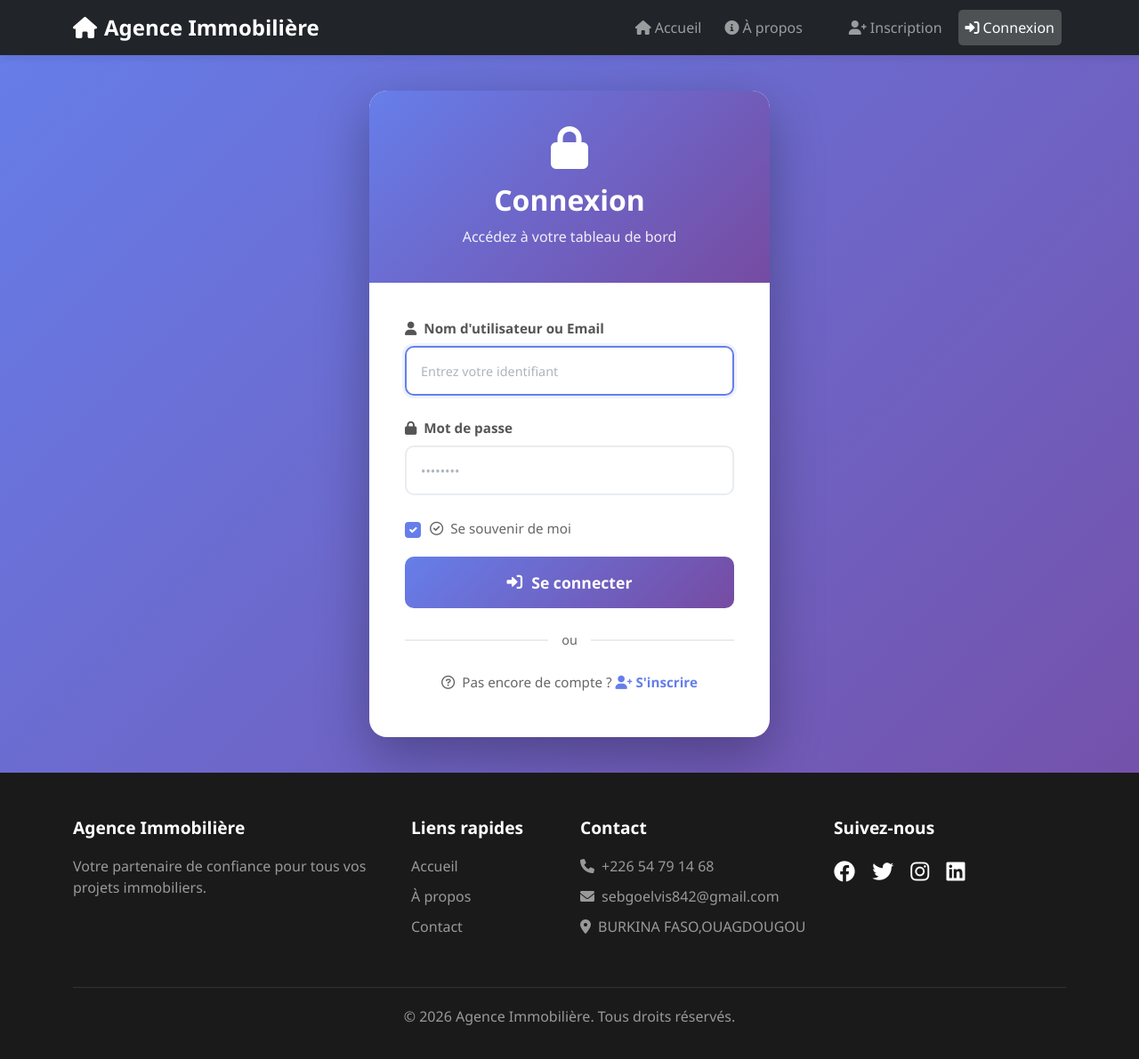
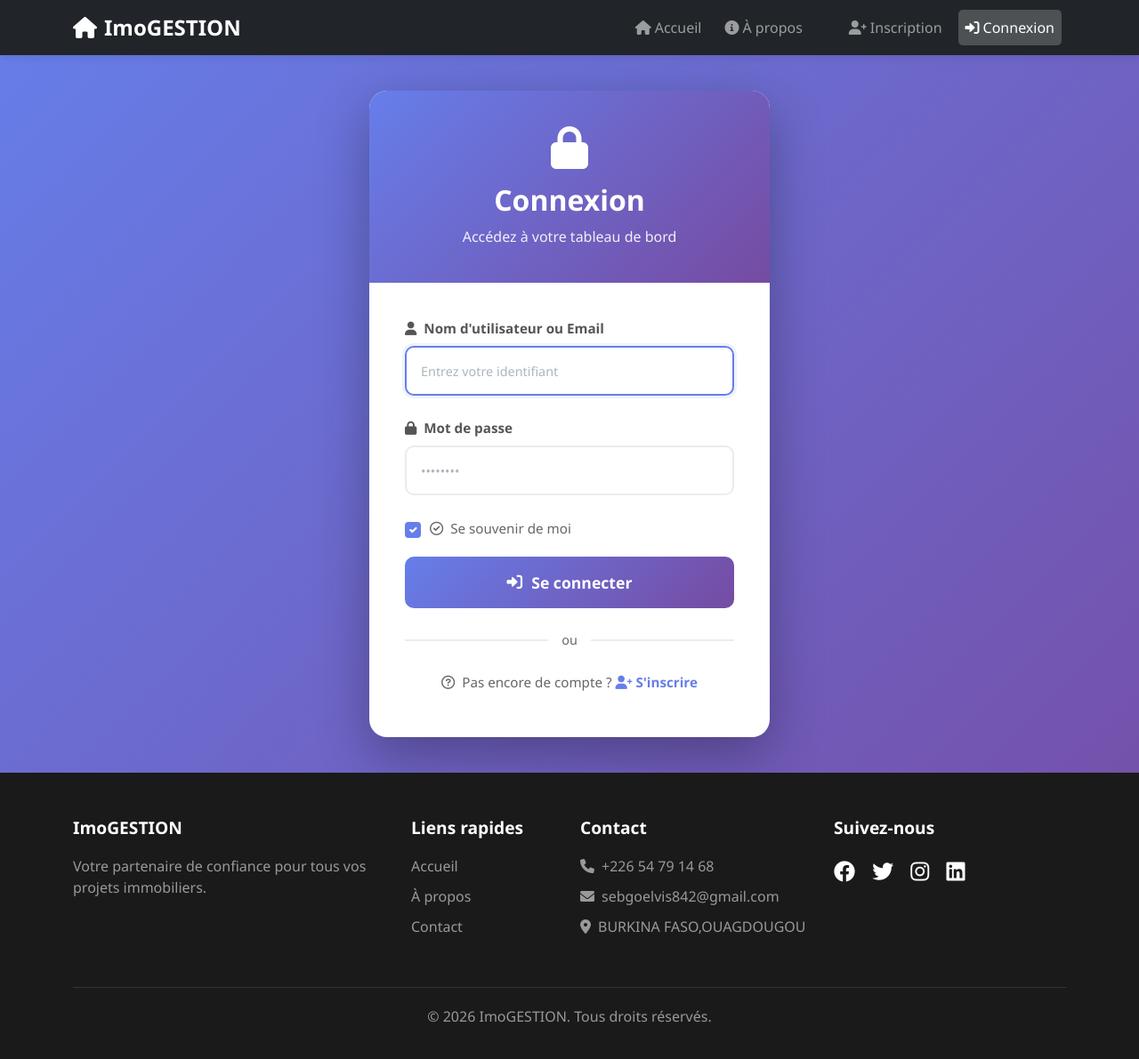
Before and after one commit to DEVELVIS54/GESTION_FINAL, a Django app: page /connexion/ in a window 1280 px wide. Shown: the whole page at 89% size. Run offline with Django 5.2, Linux system fonts and the light colour scheme.

Commit message:
Update connexion.html

```diff
--- a/SE/templates/SE/connexion.html
+++ b/SE/templates/SE/connexion.html
@@ -5,7 +5,7 @@
 <head>
     <meta charset="UTF-8">
     <meta name="viewport" content="width=device-width, initial-scale=1.0">
-    <title>Connexion - Agence Immobilière</title>
+    <title>Connexion - ImoGESTIONE</title>
 
     <!-- Bootstrap CSS -->
     <link href="https://cdn.jsdelivr.net/npm/bootstrap@5.1.3/dist/css/bootstrap.min.css" rel="stylesheet">
@@ -363,7 +363,7 @@
     <nav class="navbar navbar-expand-lg navbar-dark bg-dark sticky-top">
         <div class="container">
             <a class="navbar-brand" href="{% url 'accueil' %}">
-                <i class="fas fa-home me-2"></i>Agence Immobilière
+                <i class="fas fa-home me-2"></i>ImoGESTION
             </a>
             <button class="navbar-toggler" type="button" data-bs-toggle="collapse" data-bs-target="#navbarNav">
                 <span class="navbar-toggler-icon"></span>
@@ -511,7 +511,7 @@
         <div class="container">
             <div class="row">
                 <div class="col-md-4">
-                    <h5 class="footer-title">Agence Immobilière</h5>
+                    <h5 class="footer-title">ImoGESTION</h5>
                     <p>Votre partenaire de confiance pour tous vos projets immobiliers.</p>
                 </div>
                 <div class="col-md-2">
@@ -542,7 +542,7 @@
                 </div>
             </div>
             <div class="copyright">
-                <p>&copy; {% now "Y" %} Agence Immobilière. Tous droits réservés.</p>
+                <p>&copy; {% now "Y" %} ImoGESTION. Tous droits réservés.</p>
             </div>
         </div>
     </footer>
```
